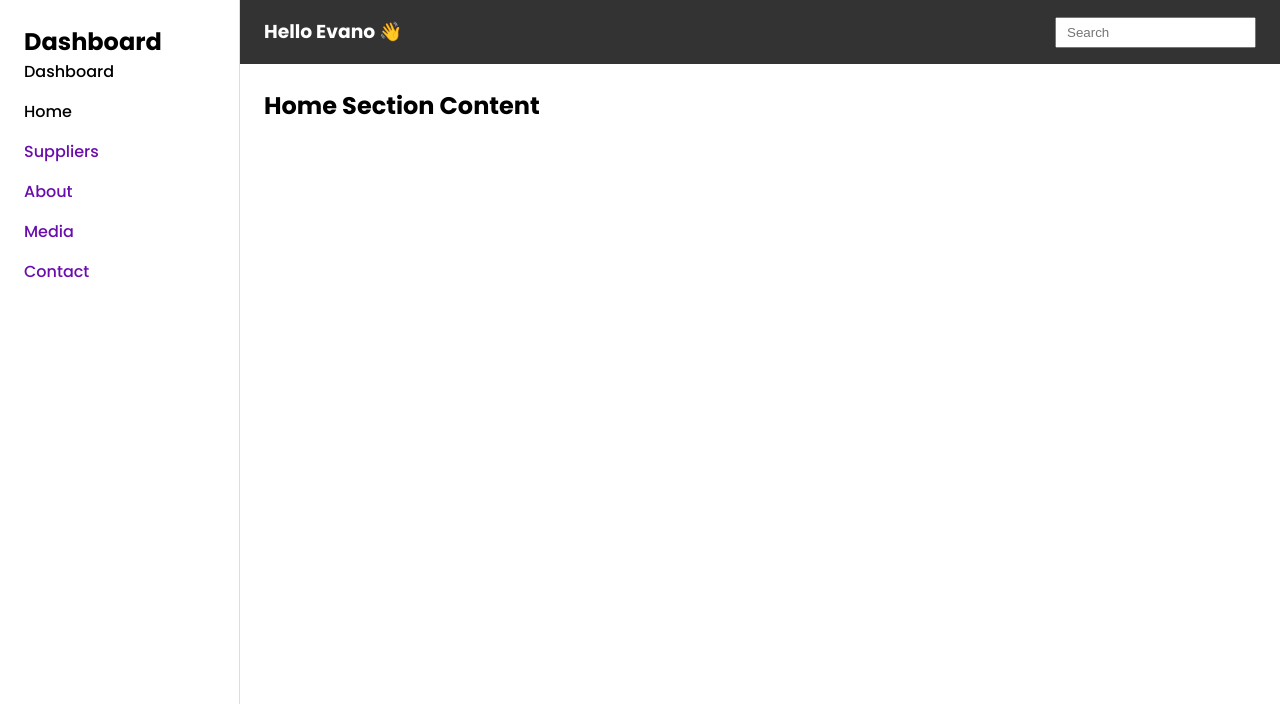
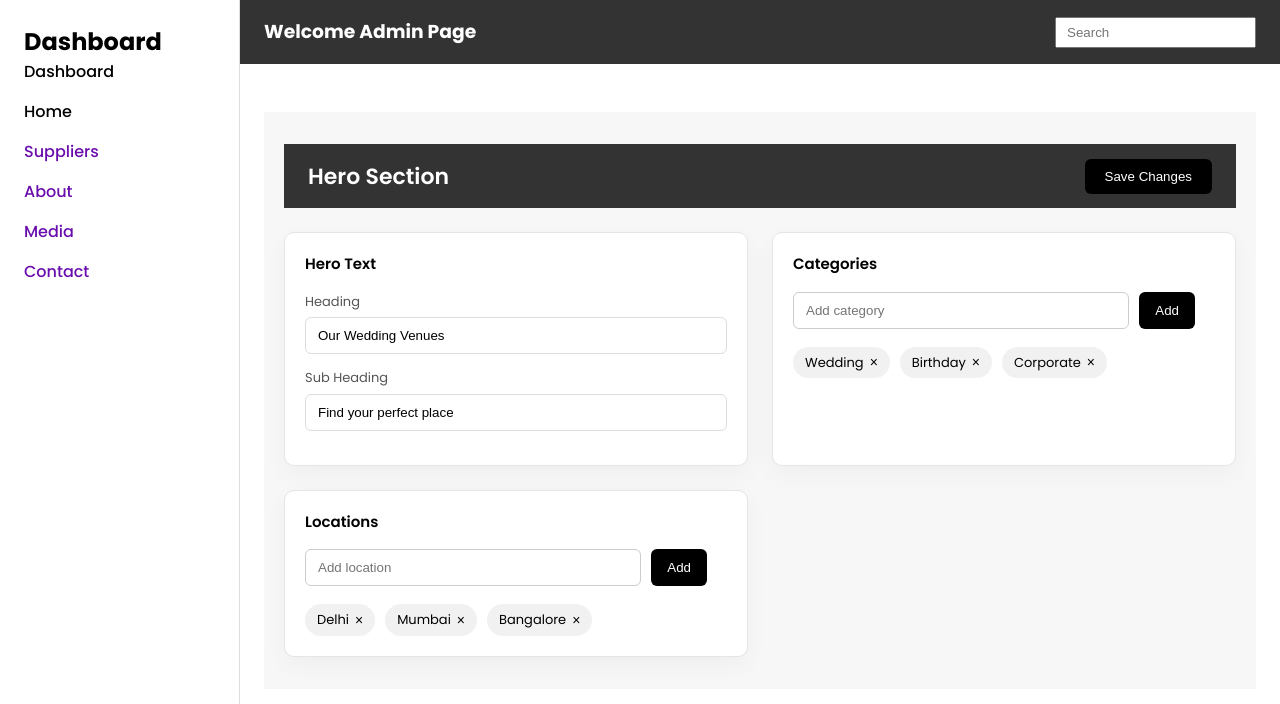
Before and after one commit to csrijon/React-pro-front, a React (Vite) app in the folder Event-ManagementWebsite/: page /admin/home in a window 1280 px wide. Shown: the top 704 px of the page. Built offline with nearby package versions, Linux system fonts and the light colour scheme.

Commit message:
modify design

```diff
--- a/Event-ManagementWebsite/src/App.css
+++ b/Event-ManagementWebsite/src/App.css
@@ -1,3 +1,4 @@
 #root {
   min-height: 100%;
+
 }
--- a/Event-ManagementWebsite/src/components/AdminHeader.jsx
+++ b/Event-ManagementWebsite/src/components/AdminHeader.jsx
@@ -3,7 +3,7 @@ import "../css/AdminHeader.css"
 const Header = () => {
   return (
     <header className="admin-header">
-      <h3>Hello Evano 👋</h3>
+      <h3>Welcome Admin Page</h3>
       <input type="text" placeholder="Search" />
     </header>
   );
--- a/Event-ManagementWebsite/src/components/FilterBar.jsx
+++ b/Event-ManagementWebsite/src/components/FilterBar.jsx
@@ -4,7 +4,7 @@ import "../css/filterBar.css";
 const FilterBar = () => {
   return (
     <div className="filter-container">
-      <div className="container">
+      <div className="container filter-inner ">
       <select className="filter-select">
         <option>No. of Guests</option>
       </select>
--- a/Event-ManagementWebsite/src/components/HomeAdmin.jsx
+++ b/Event-ManagementWebsite/src/components/HomeAdmin.jsx
@@ -1,4 +1,73 @@
+import React, { useState } from "react";
+import "../css/HomeAdmin.css";
+
 const HomeAdmin = () => {
-  return <h2>Home Section Content</h2>;
+  const [categories] = useState(["Wedding", "Birthday", "Corporate"]);
+  const [locations] = useState(["Delhi", "Mumbai", "Bangalore"]);
+
+  return (
+    <div className="admin-wrapper">
+      {/* HEADER */}
+      <div className="admin-header">
+        <h2>Hero Section</h2>
+        <button className="save-btn">Save Changes</button>
+      </div>
+
+      {/* GRID */}
+      <div className="admin-grid">
+        {/* HERO TEXT */}
+        <div className="admin-card">
+          <h3>Hero Text</h3>
+
+          <div className="field">
+            <label>Heading</label>
+            <input defaultValue="Our Wedding Venues" />
+          </div>
+
+          <div className="field">
+            <label>Sub Heading</label>
+            <input defaultValue="Find your perfect place" />
+          </div>
+        </div>
+
+        {/* CATEGORIES */}
+        <div className="admin-card">
+          <h3>Categories</h3>
+
+          <div className="add-row">
+            <input placeholder="Add category" />
+            <button>Add</button>
+          </div>
+
+          <div className="pill-group">
+            {categories.map((c, i) => (
+              <span className="pill" key={i}>
+                {c} <button>×</button>
+              </span>
+            ))}
+          </div>
+        </div>
+
+        {/* LOCATIONS */}
+        <div className="admin-card">
+          <h3>Locations</h3>
+
+          <div className="add-row">
+            <input placeholder="Add location" />
+            <button>Add</button>
+          </div>
+
+          <div className="pill-group">
+            {locations.map((l, i) => (
+              <span className="pill" key={i}>
+                {l} <button>×</button>
+              </span>
+            ))}
+          </div>
+        </div>
+      </div>
+    </div>
+  );
 };
+
 export default HomeAdmin;
--- a/Event-ManagementWebsite/src/components/SuppliersAdmin.jsx
+++ b/Event-ManagementWebsite/src/components/SuppliersAdmin.jsx
@@ -1,8 +1,73 @@
+import React, { useState } from "react";
+import "../css/SuppliersAdmin.css";
+
 const SuppliersAdmin = () => {
+  const [categories, setCategories] = useState([
+    { title: "PHOTOGRAPHER / VIDEOGRAPHER", img: "/placeholder.jpg" },
+    { title: "DECORATORS", img: "/placeholder.jpg" },
+    { title: "VENUE PLANNERS", img: "/placeholder.jpg" },
+    { title: "CHOREOGRAPHERS", img: "/placeholder.jpg" },
+    { title: "DESIGNERS", img: "/placeholder.jpg" },
+    { title: "MAKEUP ARTIST", img: "/placeholder.jpg" },
+    { title: "BAR SERVICES", img: "/placeholder.jpg" },
+  ]);
+
+  const [newCategory, setNewCategory] = useState("");
+
   return (
-    <div>
-      <h2>Suppliers</h2>
-      <p>Here you can manage all suppliers information.</p>
+    <div className="admin-wrapper">
+      <div className="admin-header">
+        <h2>Suppliers Categories</h2>
+        <button className="save-btn">Save Changes</button>
+      </div>
+
+      <div className="admin-card">
+        <h3>Manage Categories</h3>
+
+        {/* ADD NEW CATEGORY */}
+        <div className="add-row">
+          <input
+            type="text"
+            placeholder="Add new category"
+            value={newCategory}
+            onChange={(e) => setNewCategory(e.target.value)}
+          />
+
+          <label className="upload-btn">
+            Upload Image
+            <input type="file" hidden />
+          </label>
+
+          <button>Add</button>
+        </div>
+
+        {/* EXISTING LIST */}
+        <div className="category-list">
+          {categories.map((cat, index) => (
+            <div className="category-item" key={index}>
+              {/* IMAGE */}
+              <img src={cat.img} alt={cat.title} />
+
+              {/* NAME EDIT */}
+              <input
+                type="text"
+                className="category-input"
+                defaultValue={cat.title}
+              />
+
+              {/* IMAGE CHANGE */}
+              <div className="actions">
+                <label className="icon-btn">
+                  Change Image
+                  <input type="file" hidden />
+                </label>
+
+                <button className="remove-btn">×</button>
+              </div>
+            </div>
+          ))}
+        </div>
+      </div>
     </div>
   );
 };
--- /dev/null
+++ b/Event-ManagementWebsite/src/css/HomeAdmin.css
@@ -0,0 +1,110 @@
+.admin-wrapper {
+    background: #f7f7f7;
+}
+
+.admin-header h2 {
+    font-size: 22px;
+    font-weight: 600;
+}
+
+.save-btn {
+    background: #000;
+    color: #fff;
+    padding: 10px 20px;
+    border-radius: 6px;
+    border: none;
+    cursor: pointer;
+}
+/* GRID */
+.admin-grid {
+    display: grid;
+    grid-template-columns: repeat(2, 1fr);
+    gap: 24px;
+}
+
+/* CARD */
+.admin-card {
+    background: #fff;
+    border-radius: 10px;
+    padding: 20px;
+    box-shadow: 0 8px 24px rgba(0, 0, 0, 0.04);
+}
+
+.admin-card h3 {
+    margin-bottom: 16px;
+    font-size: 15px;
+    font-weight: 600;
+}
+
+/* FIELDS */
+.field {
+    display: flex;
+    flex-direction: column;
+    gap: 6px;
+    margin-bottom: 14px;
+}
+
+.field label {
+    font-size: 13px;
+    color: #555;
+}
+
+.field input {
+    padding: 10px 12px;
+    border-radius: 6px;
+    border: 1px solid #ddd;
+}
+
+/* ADD ROW */
+.add-row {
+    display: flex;
+    gap: 10px;
+    margin-bottom: 14px;
+}
+
+.add-row input {
+    flex: 1;
+    padding: 10px 12px;
+    border-radius: 6px;
+    border: 1px solid #ddd;
+}
+
+.add-row button {
+    background: #000;
+    color: #fff;
+    border-radius: 6px;
+    padding: 10px 16px;
+    border: none;
+    cursor: pointer;
+}
+
+/* PILLS */
+.pill-group {
+    display: flex;
+    flex-wrap: wrap;
+    gap: 10px;
+}
+
+.pill {
+    background: #f1f1f1;
+    padding: 6px 12px;
+    border-radius: 20px;
+    font-size: 13px;
+    display: flex;
+    align-items: center;
+    gap: 6px;
+}
+
+.pill button {
+    background: none;
+    border: none;
+    cursor: pointer;
+    font-size: 14px;
+}
+
+/* RESPONSIVE */
+@media (max-width: 768px) {
+    .admin-grid {
+        grid-template-columns: 1fr;
+    }
+}
--- /dev/null
+++ b/Event-ManagementWebsite/src/css/SuppliersAdmin.css
@@ -0,0 +1,109 @@
+.admin-wrapper {
+  max-width: 1000px;
+  margin: 0 auto;
+  padding: 32px 20px;
+}
+
+.admin-header {
+  display: flex;
+  justify-content: space-between;
+  align-items: center;
+  margin-bottom: 24px;
+}
+
+.save-btn {
+  background: #000;
+  color: #fff;
+  padding: 10px 20px;
+  border-radius: 6px;
+  border: none;
+  cursor: pointer;
+}
+
+.admin-card {
+  background: #fff;
+  border-radius: 10px;
+  padding: 20px;
+  border: 1px solid #e5e5e5;
+}
+
+.add-row {
+  display: grid;
+  grid-template-columns: 1fr auto auto auto;
+  gap: 10px;
+  margin-bottom: 18px;
+}
+
+.add-row input {
+  padding: 10px 12px;
+  border-radius: 6px;
+  border: 1px solid #ccc;
+}
+
+.upload-btn {
+  padding: 10px 14px;
+  background: #eee;
+  border-radius: 6px;
+  cursor: pointer;
+  font-size: 14px;
+}
+
+.add-row button {
+  padding: 10px 16px;
+  background: #000;
+  color: #fff;
+  border-radius: 6px;
+  border: none;
+  cursor: pointer;
+}
+
+.category-list {
+  display: flex;
+  flex-direction: column;
+  gap: 12px;
+}
+
+.category-item {
+  display: grid;
+  grid-template-columns: 60px 1fr auto;
+  align-items: center;
+  gap: 14px;
+  padding: 12px;
+  background: #f5f5f5;
+  border-radius: 8px;
+}
+
+.category-item img {
+  width: 55px;
+  height: 55px;
+  border-radius: 50%;
+  object-fit: cover;
+}
+
+.actions {
+  display: flex;
+  gap: 8px;
+}
+
+.icon-btn {
+  padding: 8px 10px;
+  background: #ddd;
+  border-radius: 6px;
+  font-size: 13px;
+  cursor: pointer;
+}
+
+.remove-btn {
+  background: #ffdddd;
+  border: none;
+  padding: 8px 10px;
+  border-radius: 6px;
+  cursor: pointer;
+}
+.category-input {
+  width: 100%;
+  padding: 8px 10px;
+  border-radius: 6px;
+  border: 1px solid #ccc;
+  font-size: 14px;
+}
--- a/Event-ManagementWebsite/src/css/filterBar.css
+++ b/Event-ManagementWebsite/src/css/filterBar.css
@@ -39,6 +39,15 @@
   font-size: 14px;
   cursor: pointer;
 }
+.filter-inner {
+  display: flex;
+  align-items: center;
+  justify-content: center;
+  gap: 16px;
+  flex-wrap: wrap;
+  width: 100%;
+}
+
 /* ===============================
    FILTER BAR RESPONSIVE
 ================================ */
--- a/Event-ManagementWebsite/src/css/suppliers.css
+++ b/Event-ManagementWebsite/src/css/suppliers.css
@@ -2,10 +2,6 @@
   padding: 40px 0;
   /* width: 1300px; */
   background: #fff;
-  /* margin: auto; */
-  /* justify-content: flex-start;
-  display: flex;
-  flex-direction: column; */
   width: 100%;
 }
 
@@ -57,3 +53,8 @@
   line-height: 1.3;
   color: #000;
 }
+@media (max-width: 768px){
+  .suppliers-grid {
+    justify-content: center;
+  }
+}
--- a/Event-ManagementWebsite/src/css/venue.css
+++ b/Event-ManagementWebsite/src/css/venue.css
@@ -65,3 +65,9 @@
     font-size: 12px;
     color: gray;
 }
+
+@media (max-width: 768px) {
+    .venue-grid {
+        justify-content: center;
+    }
+}
```
Also changed, not shown: Event-ManagementWebsite/src/css/Stats.css (deleted).
